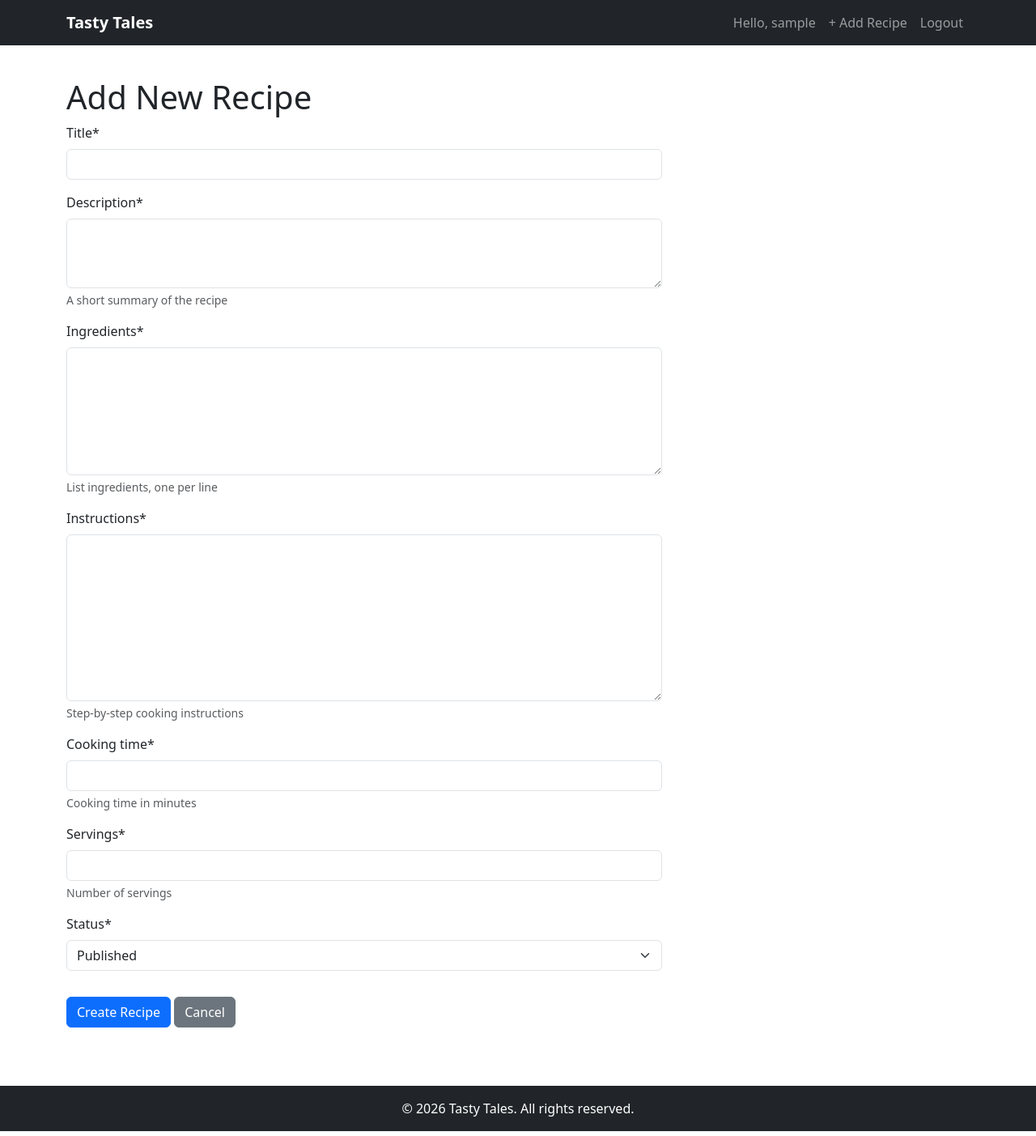
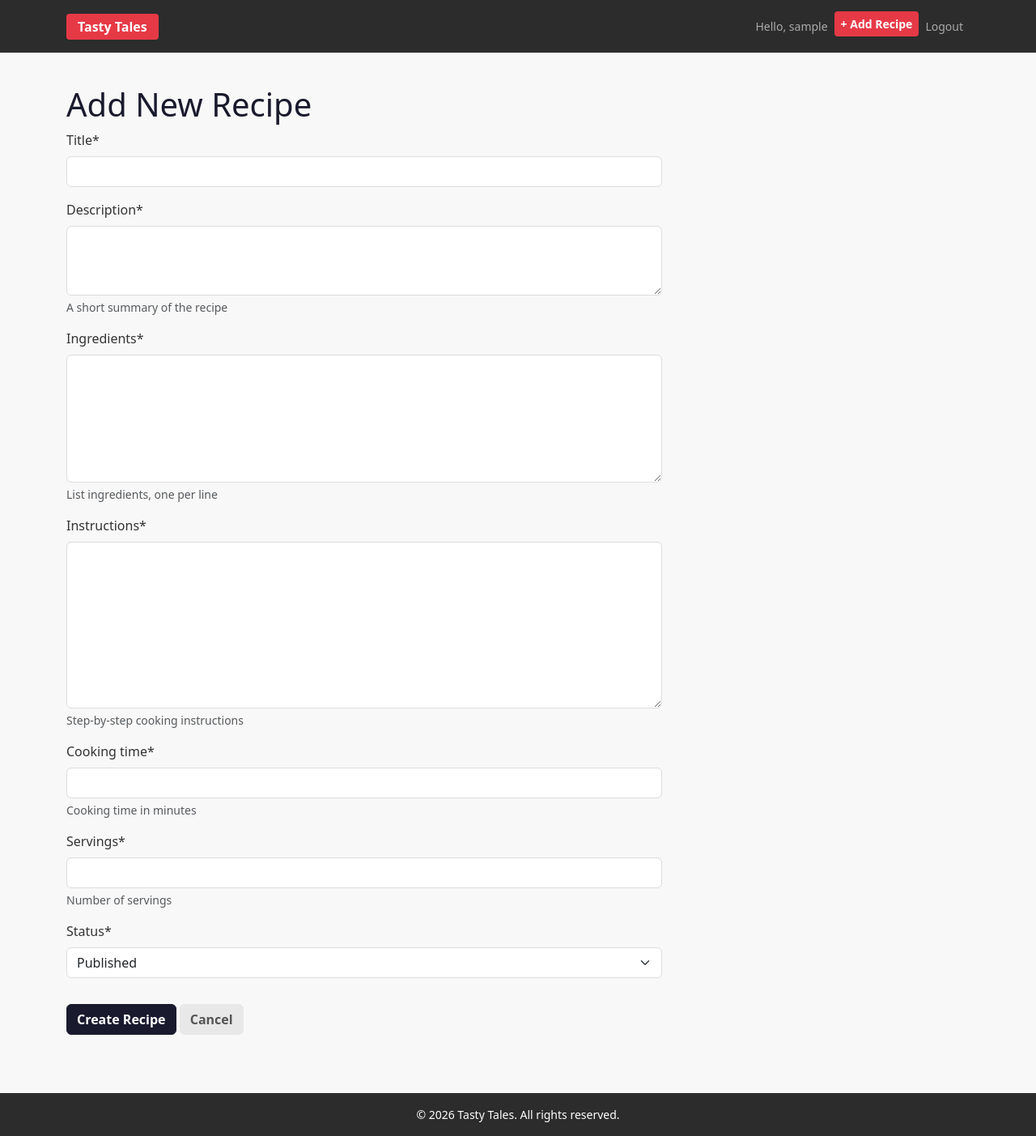
Before and after one commit to Ahmedaklak/tasty-tales, a Django app: page /recipe/new/ in a window 1280 px wide. Shown: the whole page at 81% size. Run offline with Django 4.2, Linux system fonts and the light colour scheme; the visitor is signed in with stand-in values (Sample User, id 1); some libraries are stand-ins or nearby versions.

Commit message:
Style all pages to match wireframe design

```diff
--- a/static/css/style.css
+++ b/static/css/style.css
@@ -1,27 +1,325 @@
+/* ===== CUSTOM STYLES FOR TASTY TALES ===== */
+/* Matches the wireframe design language */
+
+/* ---------- Colour Variables ---------- */
+:root {
+    --red: #e63946;
+    --navy: #1a1a2e;
+    --dark: #2c2c2c;
+    --orange: #f4a261;
+    --green: #2d6a4f;
+    --light-bg: #fafafa;
+    --text: #333;
+    --text-muted: #888;
+}
+
+/* ---------- Global ---------- */
 body {
     display: flex;
     flex-direction: column;
     min-height: 100vh;
+    background: #f8f8f8;
+    color: var(--text);
 }
 
 main {
     flex: 1;
 }
 
+h1, h2, h3 {
+    color: var(--navy);
+}
+
+a {
+    color: var(--red);
+}
+
+a:hover {
+    color: #c1121f;
+}
+
+/* ---------- Navbar ---------- */
+.navbar {
+    background: var(--dark) !important;
+    padding: 14px 0;
+}
+
+.navbar-brand {
+    background: var(--red);
+    color: white !important;
+    padding: 4px 14px;
+    border-radius: 4px;
+    font-size: 16px;
+    font-weight: 700;
+}
+
+.navbar-brand:hover {
+    color: white !important;
+    opacity: 0.9;
+}
+
+.nav-link {
+    color: #aaa !important;
+    font-size: 14px;
+}
+
+.nav-link:hover {
+    color: white !important;
+}
+
+.nav-link.btn-add-recipe {
+    background: var(--red);
+    color: white !important;
+    padding: 5px 14px;
+    border-radius: 4px;
+    font-weight: 600;
+}
+
+.nav-link.btn-add-recipe:hover {
+    background: #c1121f;
+}
+
+/* ---------- Recipe Cards ---------- */
 .card {
-    transition: transform 0.2s;
+    border: 1.5px solid #ddd;
+    border-radius: 8px;
+    background: white;
+    transition: transform 0.2s, box-shadow 0.2s;
 }
 
 .card:hover {
-    transform: translateY(-5px);
-    box-shadow: 0 4px 8px rgba(0, 0, 0, 0.1);
+    transform: translateY(-4px);
+    box-shadow: 0 6px 16px rgba(0, 0, 0, 0.08);
+}
+
+.card-body {
+    padding: 20px;
 }
 
 .card-title a {
     text-decoration: none;
-    color: #333;
+    color: var(--navy);
+    font-weight: 700;
 }
 
 .card-title a:hover {
-    color: #0d6efd;
+    color: var(--red);
 }
+
+.card-text {
+    font-size: 14px;
+    color: #666;
+    line-height: 1.5;
+}
+
+/* ---------- Buttons ---------- */
+.btn-primary {
+    background: var(--navy) !important;
+    border-color: var(--navy) !important;
+    font-weight: 600;
+}
+
+.btn-primary:hover {
+    background: #12121f !important;
+    border-color: #12121f !important;
+}
+
+.btn-warning {
+    background: var(--orange) !important;
+    border-color: var(--orange) !important;
+    color: white !important;
+    font-weight: 600;
+}
+
+.btn-warning:hover {
+    background: #e08c3a !important;
+    border-color: #e08c3a !important;
+}
+
+.btn-danger {
+    background: var(--red) !important;
+    border-color: var(--red) !important;
+    font-weight: 600;
+}
+
+.btn-danger:hover {
+    background: #c1121f !important;
+    border-color: #c1121f !important;
+}
+
+.btn-secondary {
+    background: #e8e8e8 !important;
+    border-color: #e8e8e8 !important;
+    color: #555 !important;
+    font-weight: 600;
+}
+
+.btn-secondary:hover {
+    background: #d5d5d5 !important;
+    border-color: #d5d5d5 !important;
+}
+
+.btn-success {
+    background: var(--green) !important;
+    border-color: var(--green) !important;
+    font-weight: 600;
+}
+
+/* ---------- Recipe Detail ---------- */
+.recipe-title {
+    font-size: 28px;
+    font-weight: 700;
+    color: var(--navy);
+    margin-bottom: 8px;
+}
+
+.recipe-meta {
+    font-size: 14px;
+    color: var(--text-muted);
+    margin-bottom: 16px;
+}
+
+.recipe-section-heading {
+    font-size: 18px;
+    font-weight: 600;
+    color: var(--text);
+    margin-bottom: 12px;
+    margin-top: 24px;
+}
+
+.recipe-text-block {
+    background: #f5f5f5;
+    border-radius: 6px;
+    padding: 16px;
+    margin-bottom: 16px;
+    line-height: 1.7;
+}
+
+/* ---------- Reviews ---------- */
+.review-card {
+    border: 1.5px solid #ddd;
+    border-radius: 8px;
+    padding: 16px;
+    margin-bottom: 12px;
+    background: white;
+}
+
+.review-stars {
+    color: var(--orange);
+    font-size: 14px;
+    letter-spacing: 1px;
+}
+
+.review-author {
+    font-weight: 700;
+    color: var(--text);
+    font-size: 14px;
+}
+
+.review-date {
+    font-size: 12px;
+    color: #aaa;
+}
+
+.review-body {
+    font-size: 14px;
+    color: #555;
+    line-height: 1.5;
+    margin-top: 8px;
+}
+
+.review-form-card {
+    border: 1.5px solid #ddd;
+    border-radius: 8px;
+    background: white;
+}
+
+/* ---------- Delete Confirmation ---------- */
+.confirm-box {
+    border: 2px solid var(--red);
+    border-radius: 8px;
+    padding: 40px;
+    text-align: center;
+    max-width: 450px;
+    margin: 40px auto;
+    background: #fff5f5;
+}
+
+.confirm-box .confirm-icon {
+    font-size: 48px;
+    margin-bottom: 12px;
+}
+
+.confirm-box p {
+    color: var(--text-muted);
+    font-size: 14px;
+}
+
+/* ---------- Auth Pages ---------- */
+.auth-card {
+    max-width: 480px;
+}
+
+.auth-link {
+    font-size: 14px;
+    color: var(--text-muted);
+}
+
+.auth-link a {
+    color: var(--red);
+    font-weight: 600;
+}
+
+/* ---------- Logout Confirmation ---------- */
+.logout-box {
+    border: 2px solid var(--navy);
+    border-radius: 8px;
+    padding: 40px;
+    text-align: center;
+    max-width: 450px;
+    margin: 40px auto;
+    background: #f5f5ff;
+}
+
+/* ---------- Alerts ---------- */
+.alert {
+    border-radius: 6px;
+    font-size: 14px;
+}
+
+/* ---------- Forms ---------- */
+.form-control, .form-select {
+    border: 1.5px solid #ddd;
+    border-radius: 6px;
+}
+
+.form-control:focus, .form-select:focus {
+    border-color: var(--navy);
+    box-shadow: 0 0 0 0.2rem rgba(26, 26, 46, 0.15);
+}
+
+/* ---------- Pagination ---------- */
+.page-link {
+    color: var(--navy);
+    border: 1.5px solid #ddd;
+    border-radius: 4px;
+    font-size: 14px;
+}
+
+.page-item.active .page-link {
+    background: var(--navy);
+    border-color: var(--navy);
+}
+
+/* ---------- Footer ---------- */
+footer {
+    background: var(--dark);
+    font-size: 14px;
+}
+
+/* ---------- Responsive ---------- */
+@media (max-width: 768px) {
+    .recipe-title {
+        font-size: 22px;
+    }
+}
--- a/templates/base.html
+++ b/templates/base.html
@@ -13,7 +13,7 @@
     <!-- Navigation -->
     <nav class="navbar navbar-expand-lg navbar-dark bg-dark">
         <div class="container">
-            <a class="navbar-brand fw-bold" href="{% url 'home' %}">
+            <a class="navbar-brand" href="{% url 'home' %}">
                 Tasty Tales
             </a>
             <button class="navbar-toggler" type="button"
@@ -30,7 +30,7 @@
                             </span>
                         </li>
                         <li class="nav-item">
-                            <a class="nav-link" href="{% url 'recipe_create' %}">
+                            <a class="nav-link btn-add-recipe" href="{% url 'recipe_create' %}">
                                 + Add Recipe
                             </a>
                         </li>
@@ -46,7 +46,7 @@
                             </a>
                         </li>
                         <li class="nav-item">
-                            <a class="nav-link" href="{% url 'account_signup' %}">
+                            <a class="nav-link btn-add-recipe" href="{% url 'account_signup' %}">
                                 Register
                             </a>
                         </li>
@@ -74,10 +74,9 @@
     </main>
 
     <!-- Footer -->
-    <footer class="bg-dark text-white text-center py-3 mt-5">
+    <footer class="text-white text-center py-3 mt-5">
         <p class="mb-0">&copy; 2026 Tasty Tales. All rights reserved.</p>
     </footer>
 
     <script src="https://cdn.jsdelivr.net/npm/bootstrap@5.3.8/dist/js/bootstrap.bundle.min.js" integrity="sha384-FKyoEForCGlyvwx9Hj09JcYn3nv7wiPVlz7YYwJrWVcXK/BmnVDxM+D2scQbITxI" crossorigin="anonymous"></script>
-</body>
 </html>
```
